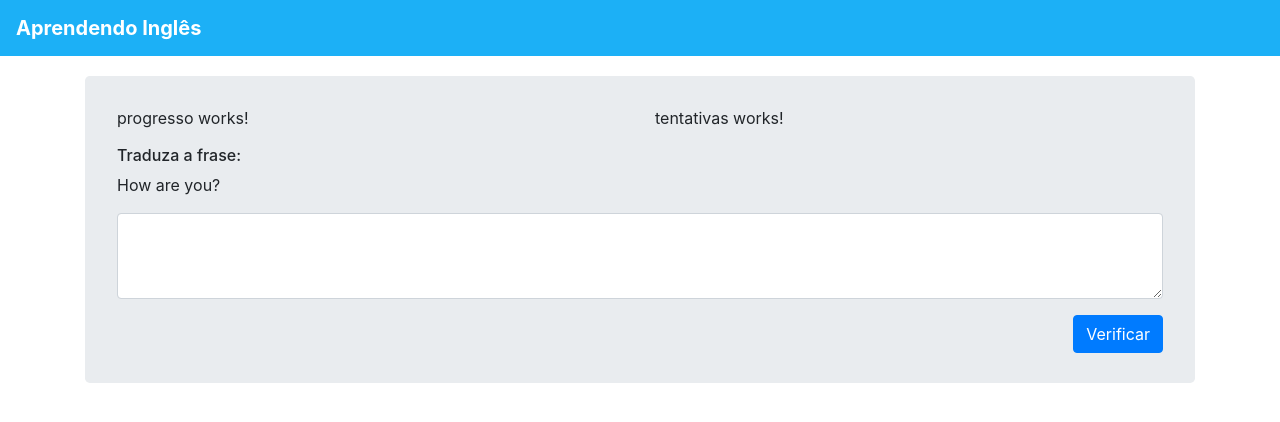
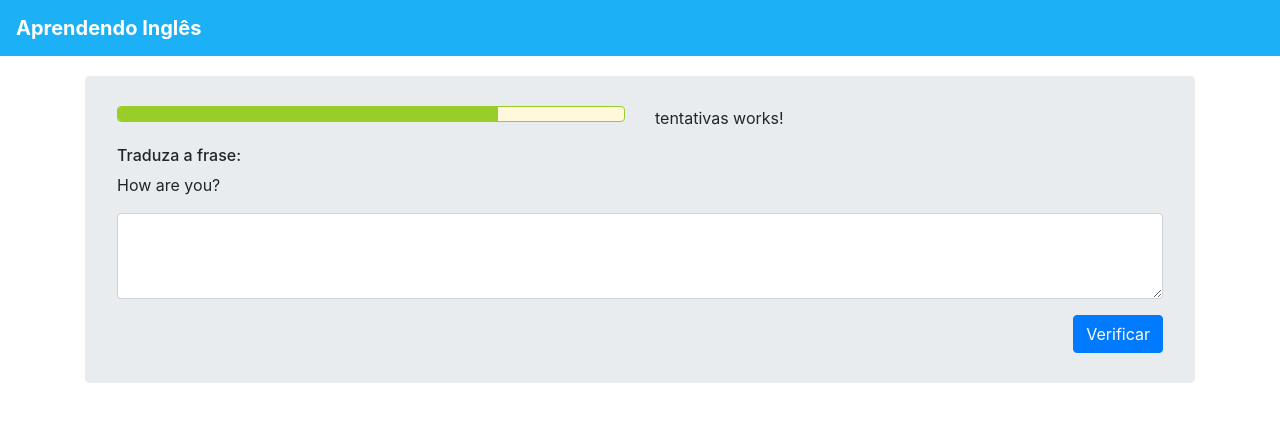
Before and after one commit to georgematos/curso-angular4-udemy-app1, an Angular app: page / in a window 1280 px wide. Shown: the top 422 px of the page. Built offline with nearby package versions, Linux system fonts and the light colour scheme.

Commit message:
progress bar

```diff
--- a/src/app/progresso/progresso.component.css
+++ b/src/app/progresso/progresso.component.css
@@ -0,0 +1,8 @@
+.progress {
+    background: #FFF8DA;
+    border: solid 1px #99ce28;
+}
+
+.progress-bar {
+    background: #99ce28;
+}
--- a/src/app/progresso/progresso.component.html
+++ b/src/app/progresso/progresso.component.html
@@ -1 +1,3 @@
-<p>progresso works!</p>
+<div class="progress">
+    <div class="progress-bar w-75"></div>
+</div>
```
